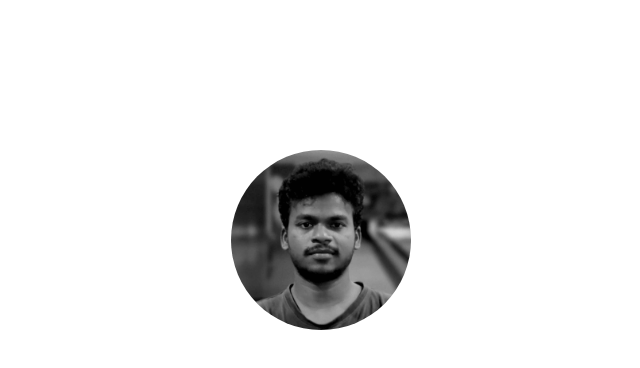
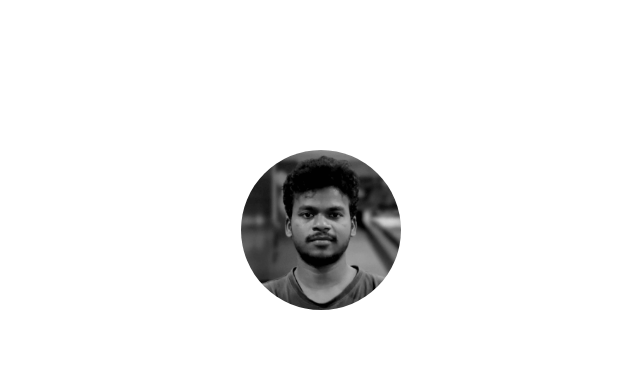
Before and after one commit to svenkat683/svenkat683.github.io, a website built with Parcel: page index.html in a window 1280 px wide. Shown: the whole page, without its empty margins (319-959 px from the left). Built offline with nearby package versions, Linux system fonts and the light colour scheme.

Commit message:
Decrease the DP size

```diff
--- a/css/main.css
+++ b/css/main.css
@@ -277,8 +277,8 @@ body {
 
 .dp-container {
   position: relative;
-  width: 180px;
-  height: 180px;
+  width: 160px;
+  height: 160px;
   overflow: hidden;
   clip-path: circle(50% at 50% 50%);
   top: 150px;
```
